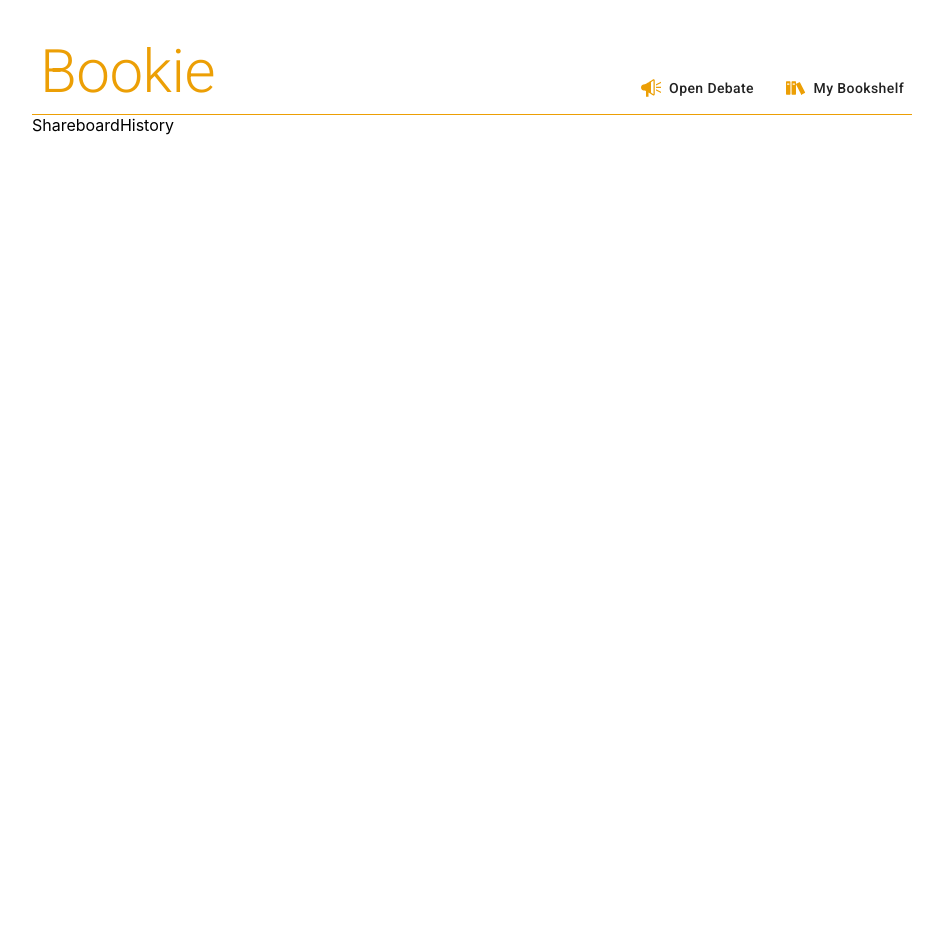
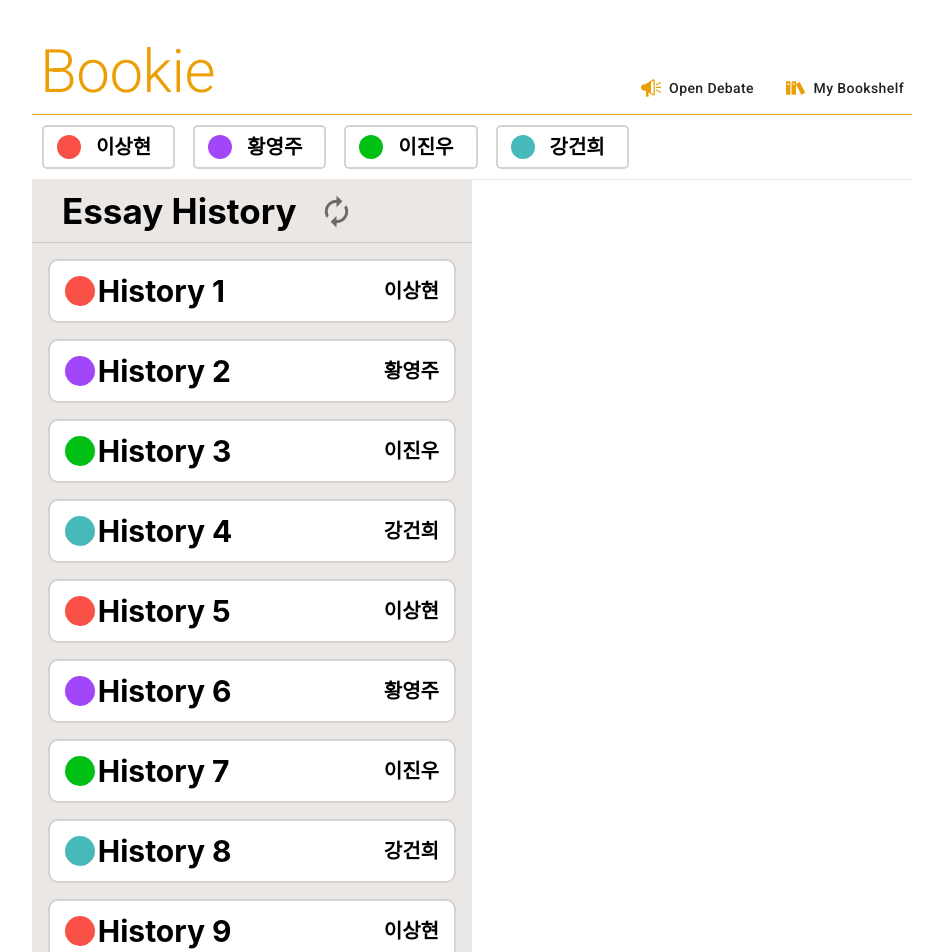
Before and after one commit to GrasshopperBears/hci-bookie, a React (Create React App) app: page /shareboard/1/history in a window 1280 px wide. Shown: the top 952 px of the page, without its empty margins (168-1111 px from the left). Before the commit the page ends 800 px from the top, so only its background shows below. Built offline with nearby package versions, Linux system fonts and the light colour scheme; no server answers.

Commit message:
essay history

```diff
--- a/src/pages/ShareboardHistory.js
+++ b/src/pages/ShareboardHistory.js
@@ -1,7 +1,154 @@
 import React from 'react';
+import Divider from '@material-ui/core/Divider';
+import ShareboardEssayList from '../components/ShareboardEssayList'
+import ShareboardUserList from '../components/ShareboardUserList'
+import { Grid } from '@material-ui/core';
+import IconButton from '@material-ui/core/IconButton';
+import styled from 'styled-components';
+import HistoryIcon from '@material-ui/icons/History';
+import { useHistory } from 'react-router';
+import { makeStyles } from "@material-ui/core/styles";
+import ShareboardEssay from '../components/ShareboardEssay'
+import List from '@material-ui/core/List';
+import ListItem from '@material-ui/core/ListItem';
+import EssayTab from '../components/EssayTab'
+import AutorenewIcon from '@material-ui/icons/Autorenew';
+
+
 
 const ShareboardHistory = () => {
-  return <>ShareboardHistory</>;
+  const essayList = [
+    {
+      title : 'History 1',
+      writer : 0,
+      summary : 'This is History 1.',
+      essay: 'This is History 1.'
+    },
+    {
+      title : 'History 2',
+      writer : 1,
+      summary : 'This is History 2.',
+      essay: 'This is History 2.'
+    },
+    {
+      title : 'History 3',
+      writer : 2,
+      summary : 'This isHistory 3.',
+      essay: 'This is History 3.'
+    },
+    {
+      title : 'History 4',
+      writer : 3,
+      summary : 'This is History 4.',
+      essay: 'This is History 4.'
+    },
+    {
+      title : 'History 5',
+      writer : 0,
+      summary : 'This is History 5.',
+      essay: 'This is History 5.'
+    },
+    {
+      title : 'History 6',
+      writer : 1,
+      summary : 'This is History 6.',
+      essay: 'This is History 6.'
+    },
+    {
+      title : 'History 7',
+      writer : 2,
+      summary : 'This is History 7.',
+      essay: 'This is History 7.'
+    },
+    {
+      title : 'History 8',
+      writer : 3,
+      summary : 'This is History 8.',
+      essay: 'This is History 8.'
+    },
+    {
+      title : 'History 9',
+      writer : 0,
+      summary : 'This is History 9.',
+      essay: 'This is History 1.'
+    },
+    {
+      title : 'History 10',
+      writer : 1,
+      summary : 'This is History 10.',
+      essay: 'This is History 10.'
+    }
+  ]
+
+  const colorList = ['#F95047', '#A147F9', '#00C113', '#47B9BA']
+
+  const userList = [
+    '이상현',
+    '황영주',
+    '이진우',
+    '강건희'
+  ]
+
+  const [selectedIndex, setSelectedIndex] = React.useState(-1);
+
+  const handleListItemClick = (event, index) => {
+    setSelectedIndex(index);
+  };
+
+  const classes = useStyles();
+  const history = useHistory();
+  const clickHistory = () => {
+    history.push('/shareboard/:id/ongoing');
+  }
+
+  return (
+    <Grid direction='column'>
+      <Grid>
+        <ShareboardUserList userList={userList} colorList={colorList}></ShareboardUserList>
+      </Grid>
+      <Divider className={classes.divider} orientation='horizontal'></Divider>
+      <Grid container direction='row' xs={12}>
+        <Grid direction='column' xs={6} style={{ backgroundColor: '#EBE7E4' }}>
+          <Grid container direction='row'>
+            <WrapOngoing>
+              Essay History
+            </WrapOngoing>
+            <IconButton aria-label="History" onClick={clickHistory}>
+              <AutorenewIcon style={{ fontSize: 35 }}/>
+            </IconButton>
+          </Grid>
+          <Divider/>
+          <List>
+            {essayList.map((essay, index) => (
+              <ListItem button selected={selectedIndex === index}
+                onClick={(event) => handleListItemClick(event, index)}>
+                <EssayTab essay={essay} user={userList[essay.writer]}
+                  color={colorList[essay.writer]}></EssayTab>
+              </ListItem>
+            ))}
+          </List>
+        </Grid>
+        <Grid direction='column' xs={6}>
+          <ShareboardEssay index={selectedIndex} essay_info={essayList[selectedIndex]}
+            userList={userList}/>
+        </Grid>
+      </Grid>
+    </Grid>
+  )
 };
 
+const WrapOngoing = styled.div`
+  font-size: 35px;
+  font-weight: 700;
+  margin-left: 20px;
+  text-align: left;
+  padding: 10px;
+`;
+
+const useStyles = makeStyles({
+  divider: {
+      background: "#EBE7E4",
+  }
+});
+
 export default ShareboardHistory;
```
